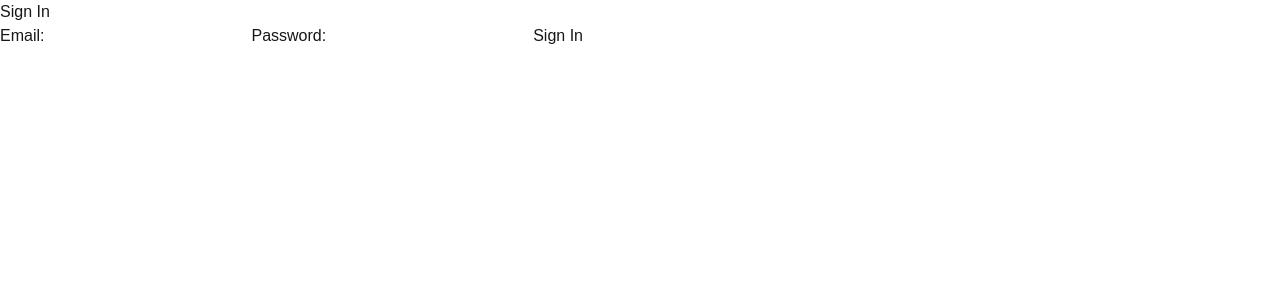
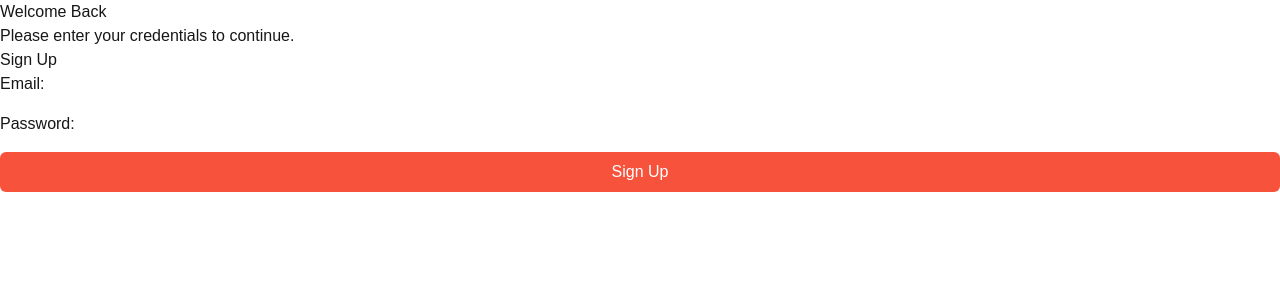
Before and after one commit to RiusmaX/tamagotcho, a Next.js app: page /sign-in in a window 1280 px wide. Shown: the top 300 px of the page. Built offline with nearby package versions, Linux system fonts and the light colour scheme.

Commit message:
feat: refactor authentication forms and improve input handling

```diff
--- a/src/app/sign-in/page.tsx
+++ b/src/app/sign-in/page.tsx
@@ -1,19 +1,8 @@
+import AuthFormContent from '@/components/forms/auth-form-content'
+
 function SignInPage (): React.ReactNode {
   return (
-    <div>
-      <h1>Sign In</h1>
-      <form>
-        <label>
-          Email:
-          <input type='email' name='email' />
-        </label>
-        <label>
-          Password:
-          <input type='password' name='password' />
-        </label>
-        <button type='submit'>Sign In</button>
-      </form>
-    </div>
+    <AuthFormContent />
   )
 }
 
--- a/src/components/button.tsx
+++ b/src/components/button.tsx
@@ -21,18 +21,21 @@ function Button ({
   onClick,
   size = 'md',
   variant = 'primary',
-  disabled = false
+  disabled = false,
+  type
 }: {
   children: React.ReactNode
   onClick?: () => void
   size?: 'sm' | 'md' | 'lg' | 'xl'
   variant?: 'primary' | 'ghost' | 'underline' | 'outline'
   disabled?: boolean
+  type?: 'button' | 'submit' | 'reset'
 }): React.ReactNode {
   return (
     <button
       className={`rounded-md  ${disabled ? '' : 'transition-all duration-300 cursor-pointer active:scale-95'} ${getSize(size)} ${getVariant(variant, disabled)}`}
       onClick={onClick}
+      type={type}
     >
       {children}
     </button>
--- /dev/null
+++ b/src/components/forms/auth-form-content.tsx
@@ -0,0 +1,15 @@
+'use client'
+
+import SignUpForm from './signup-form'
+
+function AuthFormContent (): React.ReactNode {
+  return (
+    <div>
+      <h1>Welcome Back</h1>
+      <p>Please enter your credentials to continue.</p>
+      <SignUpForm />
+    </div>
+  )
+}
+
+export default AuthFormContent
--- a/src/components/forms/signup-form.tsx
+++ b/src/components/forms/signup-form.tsx
@@ -1,4 +1,6 @@
 import { useState } from 'react'
+import InputField from '../input'
+import Button from '../button'
 
 interface Credentials {
   email: string
@@ -10,16 +12,22 @@ function SignUpForm (): React.ReactNode {
   return (
     <div>
       <h1>Sign Up</h1>
-      <form>
-        <label>
-          Email:
-          <input type='email' name='email' />
-        </label>
-        <label>
-          Password:
-          <input type='password' name='password' />
-        </label>
-        <button type='submit'>Sign Up</button>
+      <form className='flex flex-col gap-4'>
+        <InputField
+          label='Email:'
+          type='email'
+          name='email'
+          value={credentials.email}
+          onChangeText={(text) => setCredentials({ ...credentials, email: text })}
+        />
+        <InputField
+          label='Password:'
+          type='password'
+          name='password'
+          value={credentials.password}
+          onChangeText={(text) => setCredentials({ ...credentials, password: text })}
+        />
+        <Button type='submit'>Sign Up</Button>
       </form>
     </div>
   )
--- a/src/components/input.tsx
+++ b/src/components/input.tsx
@@ -1,21 +1,33 @@
 function InputField ({
   type,
   name,
+  label,
   value,
-  onChange
+  onChange,
+  onChangeText
 }: {
-  type: string
-  name: string
-  value: string
-  onChange: (e: React.ChangeEvent<HTMLInputElement>) => void
+  type?: string
+  name?: string
+  label?: string
+  value?: string
+  onChange?: (e: React.ChangeEvent<HTMLInputElement>) => void
+  onChangeText?: (text: string) => void
 }): React.ReactNode {
+  const handleChange = (e: React.ChangeEvent<HTMLInputElement>): void => {
+    if (onChange !== undefined) onChange(e)
+    if (onChangeText !== undefined) onChangeText(e.target.value)
+  }
+
   return (
-    <input
-      type={type}
-      name={name}
-      value={value}
-      onChange={onChange}
-    />
+    <label>
+      {label}
+      <input
+        type={type}
+        name={name}
+        value={value}
+        onChange={handleChange}
+      />
+    </label>
   )
 }
 
```
